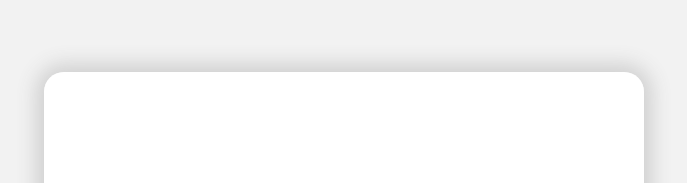
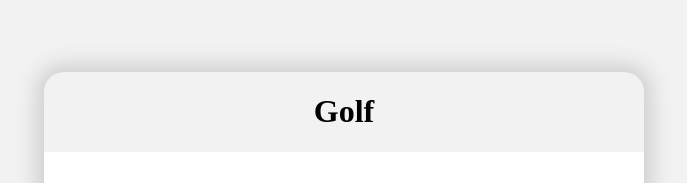
Before and after one commit to heesung2lee/card-reveal-on-hover, a plain HTML site: page index.html in a window 1280 px wide. Shown: the part 128-311 px from the top of the page, without its empty margins (296-983 px from the left). Drawn offline with Linux system fonts and the light colour scheme.

Commit message:
Update index.html

```diff
--- a/index.html
+++ b/index.html
@@ -9,6 +9,7 @@
   </head>
   <body>
     <div class="container">
+        <h1>Golf</h1>
       <div class="content">
         <h1>Golf</h1>
         <h3>
```
